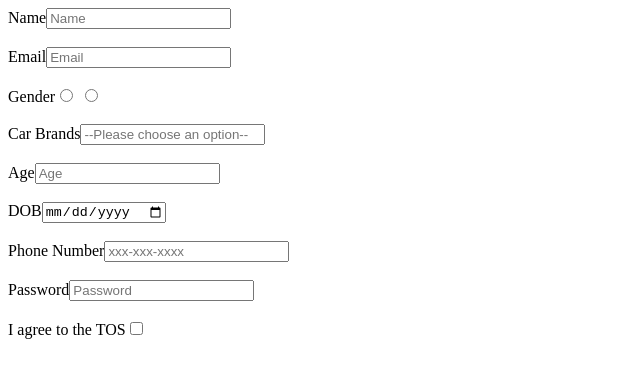
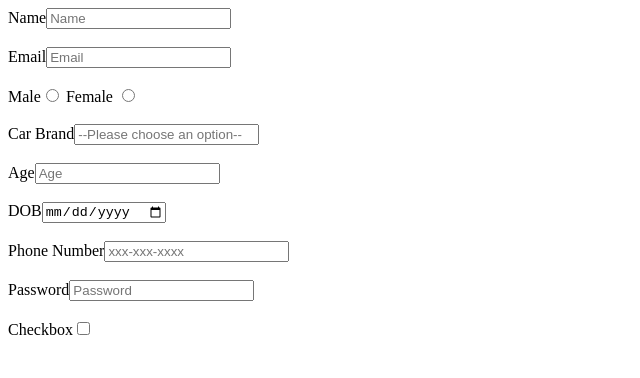
Before and after one commit to acciojob/signup-form-car-DCoder117, a website: page main.html in a window 1280 px wide. Shown: the whole page, without its empty margins (0-640 px from the left). Drawn offline with Linux system fonts and the light colour scheme.

Commit message:
created a submission

```diff
--- a/main.html
+++ b/main.html
@@ -5,25 +5,25 @@
 </head>
 <body>
 	<!-- the entire body must be written by student -->
-	Name<input type="text" required id="name" placeholder="Name">
+	<label for="name">Name</label><input type="text" required id="name" placeholder="Name">
 	<br><br>
-	Email<input type="email" required id="email" placeholder="Email">
+	<label for="email">Email</label><input type="email" required id="email" placeholder="Email">
 	<br><br>
-	Gender<input type="radio" required id="gender_m" placeholder="-">
-
+	<label for="gender_m">Male</label><input type="radio" required id="gender_m" placeholder="-">
+	<label for="gender_f">Female</label>
 	<input type="radio" required id="gender_f" placeholder="-">
 	<br><br>
-	Car Brands<input type="select" required id="cars" placeholder="--Please choose an option--">
+	<label for="cars">Car Brand</label><input type="select" required id="cars" placeholder="--Please choose an option--">
 	<br><br>
-	Age<input type="number" required id="age" placeholder="Age">
+	<label for="age">Age</label><input type="number" required id="age" placeholder="Age">
 	<br><br>
-	DOB<input type = "date" required id = "dob" placeholder="-">
+	<label for="dob">DOB</label><input type = "date" required id = "dob" placeholder="-">
 	<br><br>
-	Phone Number<input type = "Tel" id="tel" placeholder="xxx-xxx-xxxx">
+	<label for="tel">Phone Number</label><input type = "Tel" id="tel" placeholder="xxx-xxx-xxxx">
 	<br><br>
-	Password<input type = "password" required id = "password" placeholder="Password">
+	<label for="password">Password</label><input type = "password" required id = "password" placeholder="Password">
 	<br><br>
-	I agree to the TOS<input type = "checkbox" required id = "tos">
+	<label for="tos">Checkbox</label><input type = "checkbox" required id = "tos">
     <script type="text/javascript" src="./script.js">
 </script>
 
```
